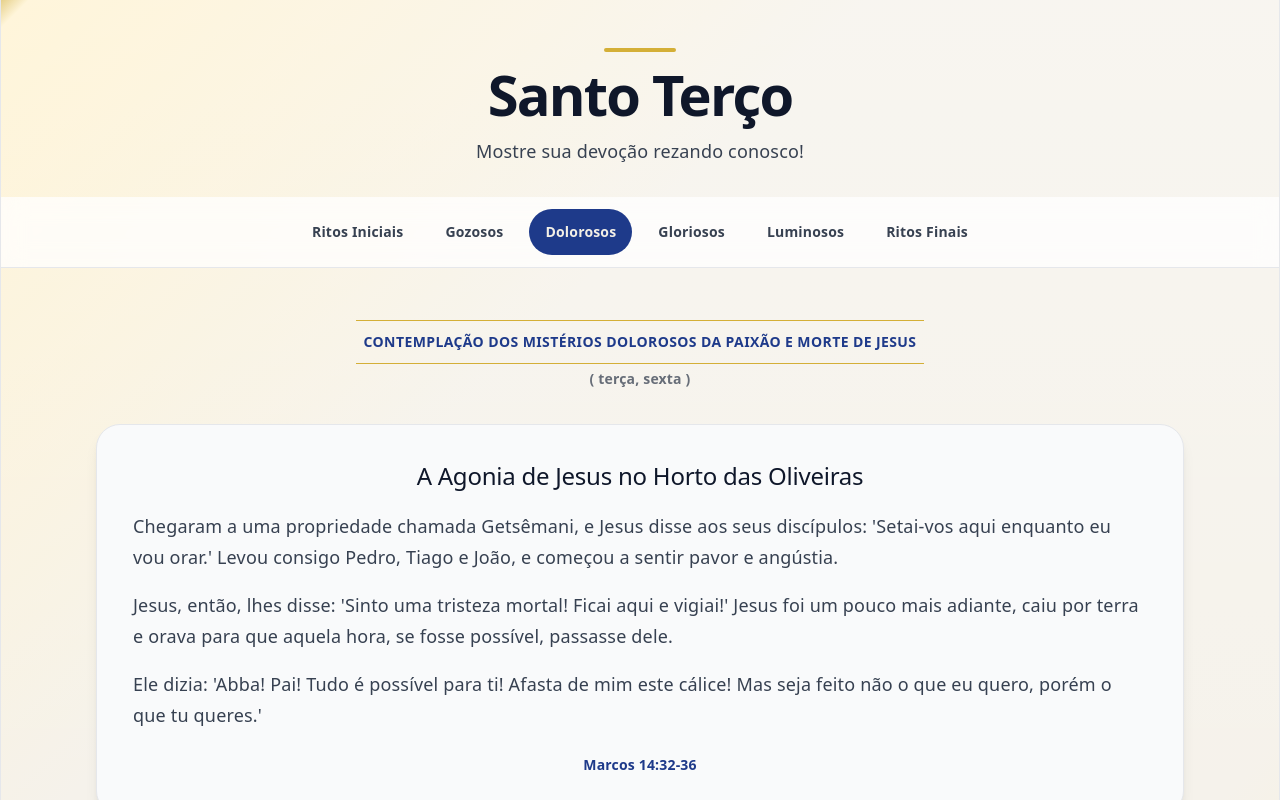
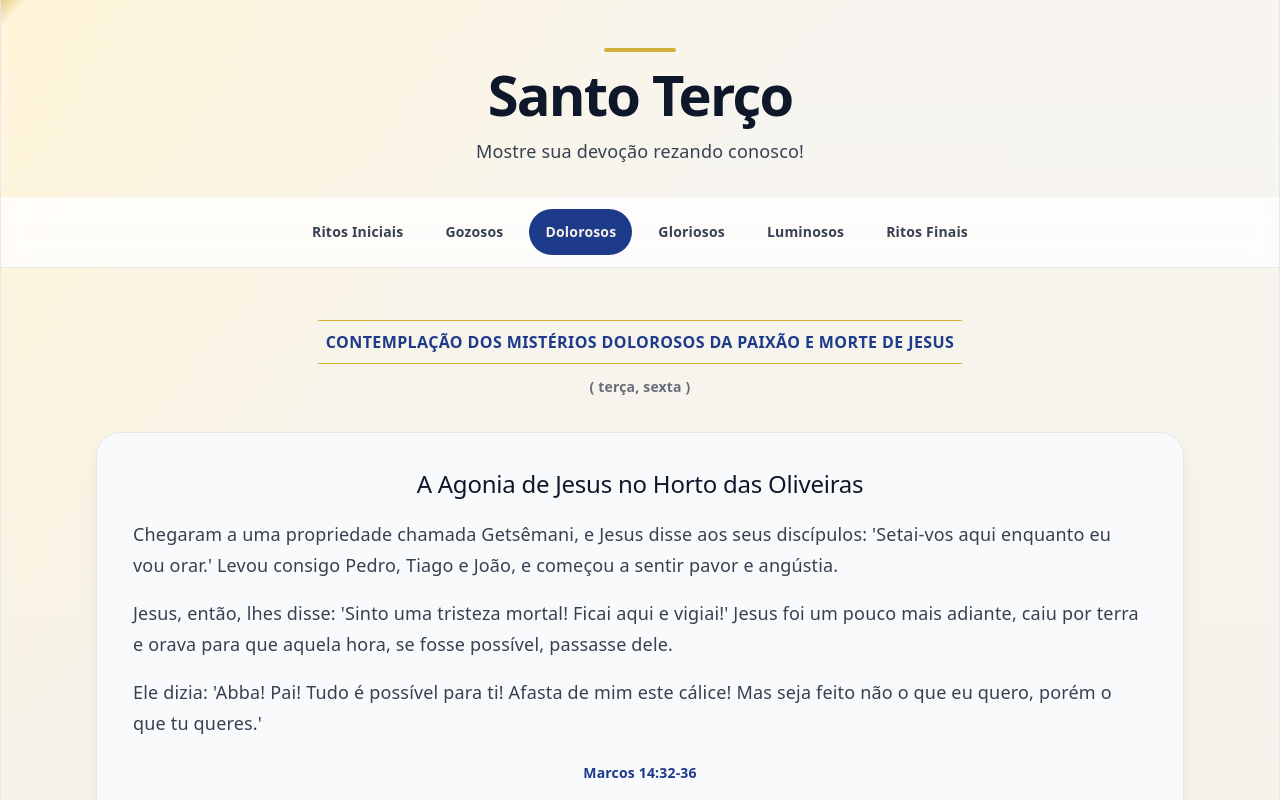
Before and after one commit to vanriwerson/como-rezar-o-terco, a React (Vite) app: page /misterios/dolorosos in a window 1280 px wide. Shown: the top 800 px of the page. Built offline with nearby package versions, Linux system fonts and the light colour scheme.

Commit message:
style: ajusta tamanho da fonte

```diff
--- a/src/pages/TercoDoRosario/style.css
+++ b/src/pages/TercoDoRosario/style.css
@@ -21,10 +21,11 @@
   border-top: 1px solid var(--gold);
   color: var(--accent);
   display: inline-flex;
-  font-size: 14px;
+  font-size: 16px;
   font-weight: 600;
   justify-content: center;
   letter-spacing: 0.4px;
+  margin-bottom: 8px;
   padding: 8px;
   text-transform: uppercase;
 }
```
